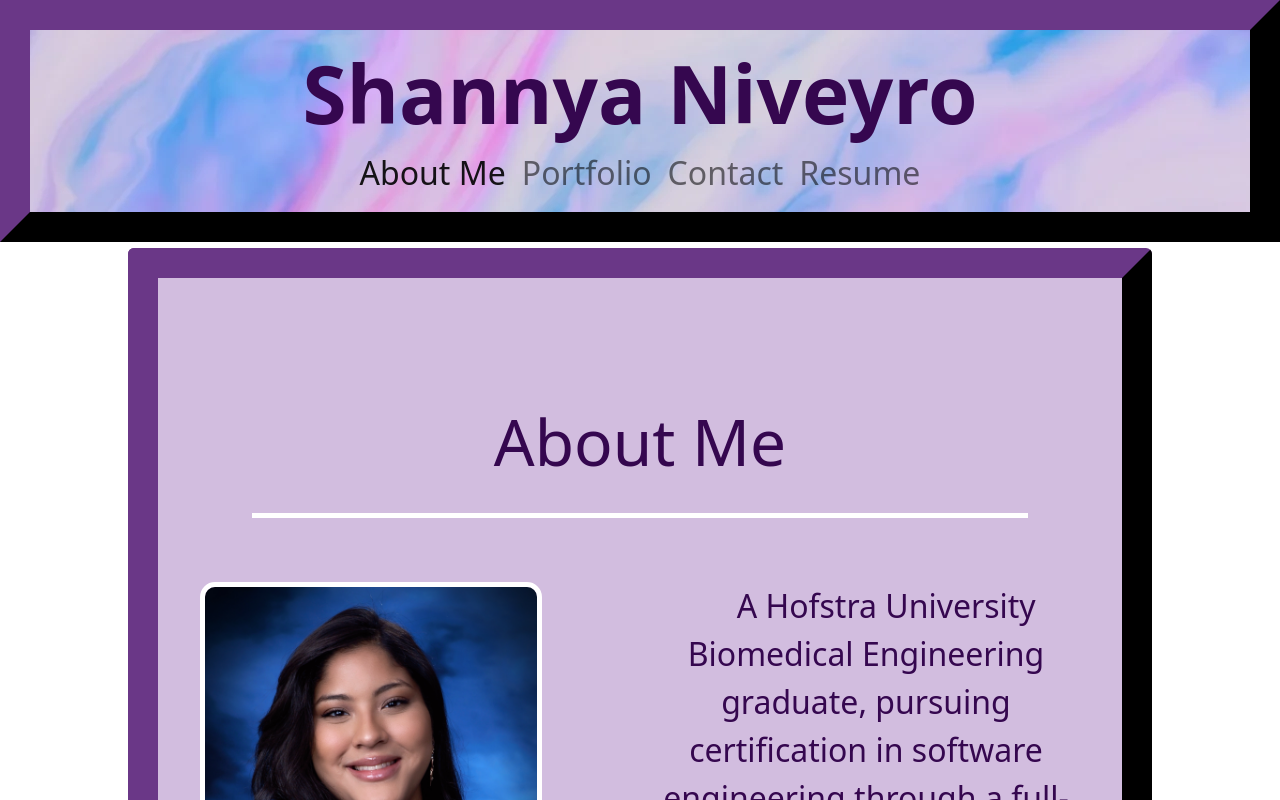
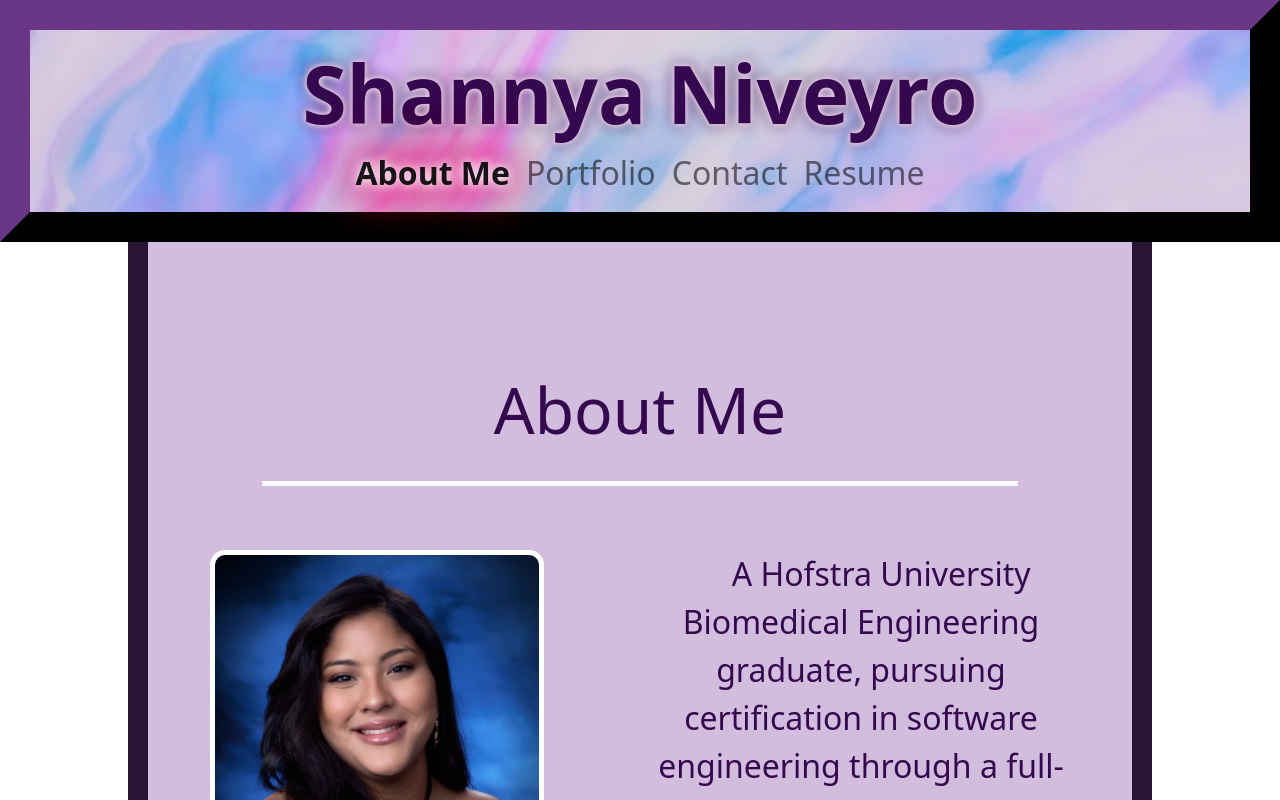
Before and after one commit to ShannyaN/react-portfolio, a React (Create React App) app: page / in a window 1280 px wide. Shown: the top 800 px of the page. Built offline with nearby package versions, Linux system fonts and the light colour scheme.

Commit message:
succesful first portfolio card

```diff
--- a/src/assets/css/App.css
+++ b/src/assets/css/App.css
@@ -16,6 +16,7 @@
   color:  #35074f;
   font-size: 5rem;
   font-weight: bolder;
+  text-shadow: 0 0 5px #ecc4e6, 0 0 10px #fff, 0 0 15px
 }
 .App-header {
   background-image: url('../images/headerimg.png');
@@ -45,19 +46,20 @@
   }
 }
 
-.navbar {
-  border-color: #074f49;
-
+.navbar .active {
+  font-weight: bold;
+  text-shadow: 0 0 10px #fff, 0 0 20px #fff, 0 0 30px #e60073, 0 0 40px #e60073, 0 0 50px #e60073, 0 0 60px #e60073, 0 0 70px #e60073;
 }
 /* #281533; */
 div .card  {
   margin: 10vw;
-  margin-top: .5vw;
-  border: #281533 outset 30px ;
+  margin-top: 0;
+  border: #281533 solid 20px ;
+  border-radius: 0;
+  border-top:0;
   background-color:#d2bddf;
-  color: white;
   height: fit-content;
-  padding:30px;
+  padding:50px;
   color:  #35074f;
 }
 
@@ -74,6 +76,7 @@ div .card  {
   text-align: center;
   font-size: 4rem;
   padding: 2rem;
+  padding-top:1rem;
   margin:4rem;
   border-bottom-color: white;
   border-bottom-width: 5px;
@@ -83,19 +86,31 @@ div .card  {
   font-size: 2rem;
   text-align:center;
 }
-
+div .portfolio .container{
+  flex-direction: row;
+  flex-wrap: wrap;
+}
 div .portfolio .card  {
   background-color: rgb(204, 218, 251);
-  margin-top: .5vw;
-  border: #281533 outset 20px ;
-  color: white;
+  border: #281533 outset 15px ;
   height:fit-content;
-  padding:10px;
   color:  #35074f;
+  padding: 0px;
+  margin:15px;
+  min-width:20vw;
+}
+.portfolio img{
+  align-items: center;
 }
 .portfolio h3 {
   font-size: 2rem;
+  text-align: center;
 }
 .portfolio p{
   font-size: 1rem;
 }
+.linkbuttons button {
+  align-content: center;
+  align-items: center;
+  margin: 5px;
+}
--- /dev/null
+++ b/src/components/portcards/TT.js
@@ -0,0 +1,21 @@
+import React from 'react';
+import TTlogo from '/Users/babygirl/bootcamp/Challenges/react-portfolio/src/assets/images/TT.png'
+
+export default function TT (){
+    return (
+        <div className='card col '>
+        <img src={TTlogo} className="card-img-top" alt="Travel Tracker."/>
+        <div className='card-body'>
+          <h3 className='card-title'>Travel Tracker</h3>
+          <p className="card-text">Created using JavaScript, Express, Node, and APIs. Lets users drop, drag, and remove pins on map locations that can be searched to find. Airport selections based on pin locations. </p>
+          <div className='d-flex linkbuttons container columns '>
+            <button type='button' href="https://bobbycharms.github.io/travel-tracker/" className="btn btn-primary column ">Deployed App
+            </button>
+            &emsp;
+            <button type='button' href="https://github.com/BobbyCharms/travel-tracker" className="btn column btn-primary">Repository
+            </button>
+          </div>
+        </div>
+    </div>
+    )
+}
--- a/src/pages/Portfolio.js
+++ b/src/pages/Portfolio.js
@@ -1,26 +1,18 @@
 import React from 'react';
-import ttLogo from '../assets/images/TT.png'
+import TT from '../components/portcards/TT'
+// import ttLogo from '../assets/images/TT.png'
 
 export default function Portfolio(){
     return(
-      <div className='card portfolio' >
+      <div className='card portfolio d-flex justify-content-even ' >
       <h2>Portfolio</h2>
-      <div className='container columns'>
-          <div className=' row-cols-2'>
-              <div className='col-sm column card'>
-                  <img src={ttLogo} className="card-img-top" alt="Travel Tracker."/>
-                  <div className='card-body'>
-                    <h3 className='card-title'>Travel Tracker</h3>
-                    <p class="card-text">Created using JavaScript, Express, Node, and APIs. Lets users drop, drag, and remove pins on map locations that can be searched to find. Upon the selection of a pin, the closest airport names and locations appear. </p>
-                    <a href="https://bobbycharms.github.io/travel-tracker/" class="btn btn-primary">Deployed App</a>
-                    {/* href='https://bobbycharms.github.io/travel-tracker/' */}
-                  </div>
-              </div>
-              <div className='col-md column card'>
-
-              </div>
-          </div>
-      </div>
+      <section className='container'>
+        <div className='row'>
+          <TT />
+          <TT/>
+          <TT/>
+        </div>
+      </section>
   </div>
     )
 };
```
